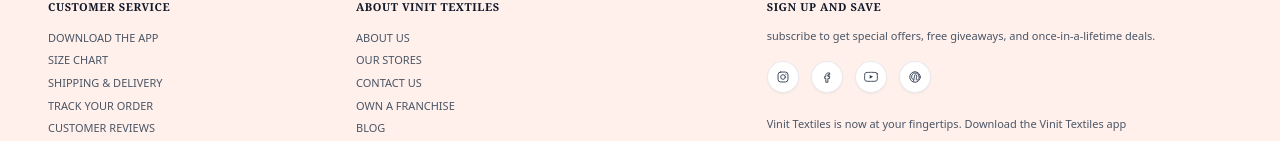
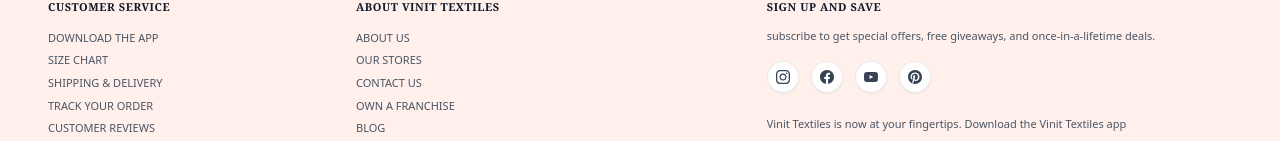
Before and after one commit to Sanchitjha/vinit-textile, a React (Vite) app in the folder frontend/: page / in a window 1280 px wide. Shown: the part 8041-8182 px from the top of the page. Built offline with nearby package versions, Linux system fonts and the light colour scheme; no server answers; a web font is replaced by a local one.

Commit message:
feat: add reusable SVG icon library and implement site footer component

```diff
--- a/frontend/src/components/icons/Icons.jsx
+++ b/frontend/src/components/icons/Icons.jsx
@@ -153,36 +153,32 @@
 
 export function FacebookIcon(props) {
   return (
-    <svg viewBox="0 0 24 24" width="18" height="18" {...base} {...props}>
-      <path d="M14 8.5h2.5V5H14c-2.2 0-4 1.8-4 4v2H8v3.5h2V21h3.5v-6.5h2.7l.5-3.5h-3.2V9c0-.6.4-.5 1-.5Z" />
+    <svg viewBox="0 0 24 24" width="16" height="16" fill="currentColor" {...props}>
+      <path d="M24 12.073c0-6.627-5.373-12-12-12s-12 5.373-12 12c0 5.99 4.388 10.954 10.125 11.854v-8.385H7.078v-3.47h3.047V9.43c0-3.007 1.792-4.669 4.533-4.669 1.312 0 2.686.235 2.686.235v2.953H15.83c-1.491 0-1.956.925-1.956 1.874v2.25h3.328l-.532 3.47h-2.796v8.385C19.612 23.027 24 18.062 24 12.073z" />
     </svg>
   )
 }
 
 export function InstagramIcon(props) {
   return (
-    <svg viewBox="0 0 24 24" width="18" height="18" {...base} {...props}>
-      <rect x="3.5" y="3.5" width="17" height="17" rx="4.5" />
-      <circle cx="12" cy="12" r="4" />
-      <circle cx="17" cy="7" r="1" fill="currentColor" stroke="none" />
+    <svg viewBox="0 0 24 24" width="16" height="16" fill="currentColor" {...props}>
+      <path d="M12 2.163c3.204 0 3.584.012 4.85.07 3.252.148 4.771 1.691 4.919 4.919.058 1.265.069 1.645.069 4.849 0 3.205-.012 3.584-.069 4.849-.149 3.225-1.664 4.771-4.919 4.919-1.266.058-1.644.07-4.85.07-3.204 0-3.584-.012-4.849-.07-3.26-.149-4.771-1.699-4.919-4.92-.058-1.265-.07-1.644-.07-4.849 0-3.204.013-3.583.07-4.849.149-3.227 1.664-4.771 4.919-4.919 1.266-.057 1.645-.069 4.849-.069zm0-2.163c-3.259 0-3.667.014-4.947.072-4.358.2-6.78 2.618-6.98 6.98-.059 1.281-.073 1.689-.073 4.948 0 3.259.014 3.668.072 4.948.2 4.358 2.618 6.78 6.98 6.98 1.281.058 1.689.072 4.948.072 3.259 0 3.668-.014 4.948-.072 4.354-.2 6.782-2.618 6.979-6.98.059-1.28.073-1.689.073-4.948 0-3.259-.014-3.667-.072-4.947-.196-4.354-2.617-6.78-6.979-6.98-1.281-.059-1.69-.073-4.949-.073zm0 5.838c-3.403 0-6.162 2.759-6.162 6.162s2.759 6.163 6.162 6.163 6.162-2.759 6.162-6.163c0-3.403-2.759-6.162-6.162-6.162zm0 10.162c-2.209 0-4-1.79-4-4 0-2.209 1.791-4 4-4s4 1.791 4 4c0 2.21-1.791 4-4 4zm6.406-11.845c-.796 0-1.441.645-1.441 1.44s.645 1.44 1.441 1.44c.795 0 1.439-.645 1.439-1.44s-.644-1.44-1.439-1.44z" />
     </svg>
   )
 }
 
 export function PinterestIcon(props) {
   return (
-    <svg viewBox="0 0 24 24" width="18" height="18" {...base} {...props}>
-      <circle cx="12" cy="12" r="9" />
-      <path d="M9.5 19c1-4 1.5-7 1.5-9a2 2 0 1 1 4 .3c0 1.5-1 4-1 5.3a1.8 1.8 0 0 0 3 1.3c1.4-1.3 2-3 2-4.9A6.5 6.5 0 1 0 9 17" />
+    <svg viewBox="0 0 24 24" width="16" height="16" fill="currentColor" {...props}>
+      <path d="M12.017 0C5.396 0 .029 5.367.029 11.987c0 5.079 3.158 9.417 7.618 11.162-.105-.949-.199-2.403.041-3.439.219-.937 1.406-5.957 1.406-5.957s-.359-.72-.359-1.781c0-1.663.967-2.911 2.168-2.911 1.024 0 1.518.769 1.518 1.688 0 1.029-.653 2.567-.992 3.992-.285 1.193.6 2.165 1.775 2.165 2.128 0 3.768-2.245 3.768-5.487 0-2.861-2.063-4.869-5.008-4.869-3.41 0-5.409 2.562-5.409 5.199 0 1.033.394 2.143.889 2.741.099.12.112.225.085.345-.09.375-.293 1.199-.334 1.363-.053.225-.172.271-.401.165-1.495-.69-2.433-2.878-2.433-4.646 0-3.776 2.748-7.252 7.92-7.252 4.158 0 7.392 2.967 7.392 6.923 0 4.135-2.607 7.462-6.233 7.462-1.214 0-2.354-.629-2.758-1.379l-.749 2.848c-.269 1.045-1.004 2.352-1.498 3.146 1.123.345 2.306.535 3.55.535 6.607 0 11.985-5.365 11.985-11.987C23.97 5.367 18.618 0 12.017 0z" />
     </svg>
   )
 }
 
 export function YouTubeIcon(props) {
   return (
-    <svg viewBox="0 0 24 24" width="18" height="18" fill="none" stroke="currentColor" strokeWidth={1.6} strokeLinecap="round" strokeLinejoin="round" {...props}>
-      <path d="M22.54 6.42a2.78 2.78 0 0 0-1.94-1.96C18.88 4 12 4 12 4s-6.88 0-8.6.46a2.78 2.78 0 0 0-1.94 1.96A29 29 0 0 0 1 11.75a29 29 0 0 0 .46 5.33A2.78 2.78 0 0 0 3.4 19c1.72.46 8.6.46 8.6.46s6.88 0 8.6-.46a2.78 2.78 0 0 0 1.94-1.96 29 29 0 0 0 .46-5.25 29 29 0 0 0-.46-5.37z" />
-      <polygon points="9.75 15.02 15.5 11.75 9.75 8.48 9.75 15.02" fill="currentColor" stroke="none" />
+    <svg viewBox="0 0 24 24" width="16" height="16" fill="currentColor" {...props}>
+      <path d="M23.498 6.186a3.016 3.016 0 0 0-2.122-2.136C19.505 3.545 12 3.545 12 3.545s-7.505 0-9.377.505A3.017 3.017 0 0 0 .502 6.186C0 8.07 0 12 0 12s0 3.93.502 5.814a3.016 3.016 0 0 0 2.122 2.136c1.871.505 9.376.505 9.376.505s7.505 0 9.377-.505a3.015 3.015 0 0 0 2.122-2.136C24 15.93 24 12 24 12s0-3.93-.502-5.814zM9.545 15.568V8.432L15.818 12l-6.273 3.568z" />
     </svg>
   )
 }
```
